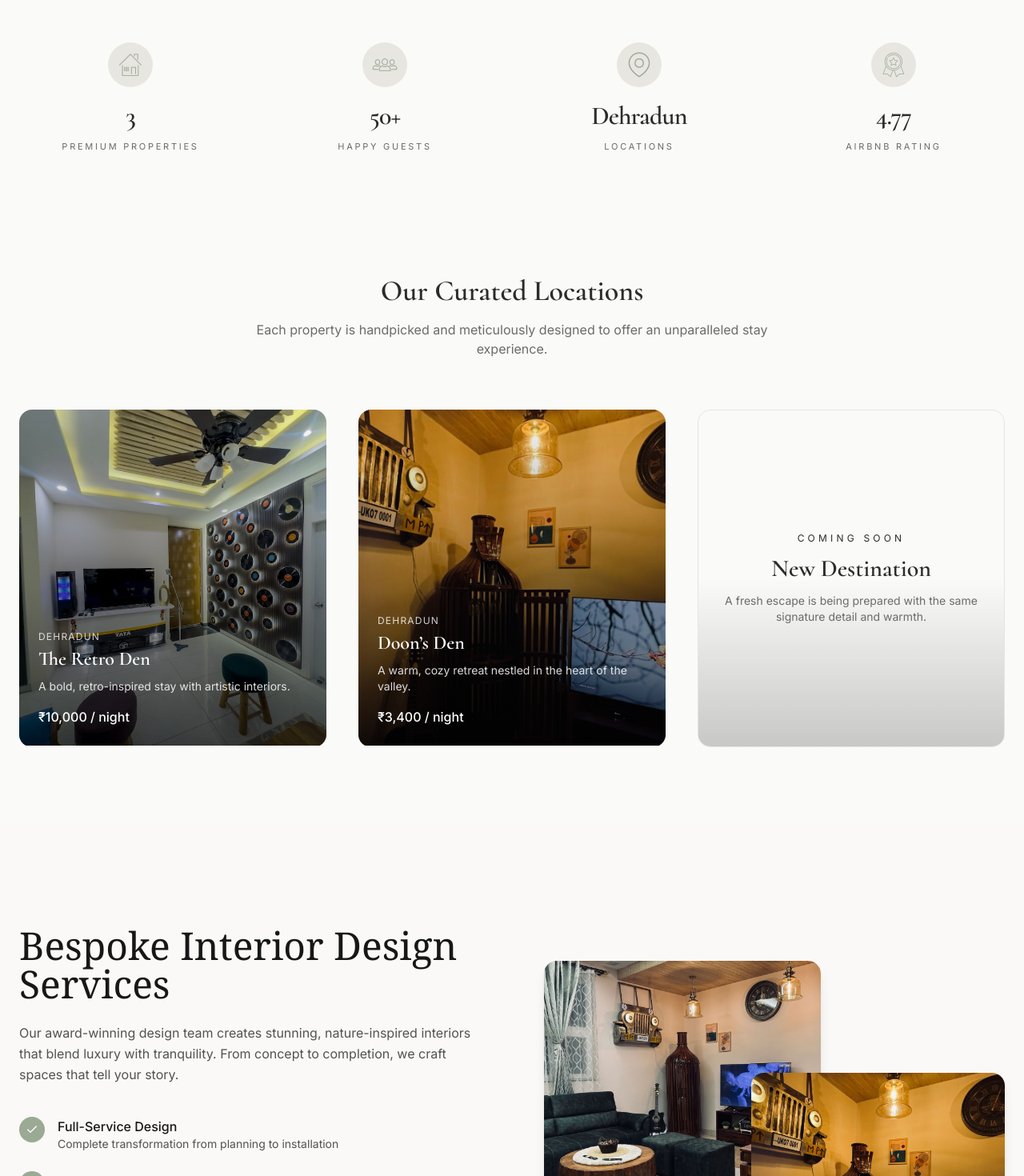
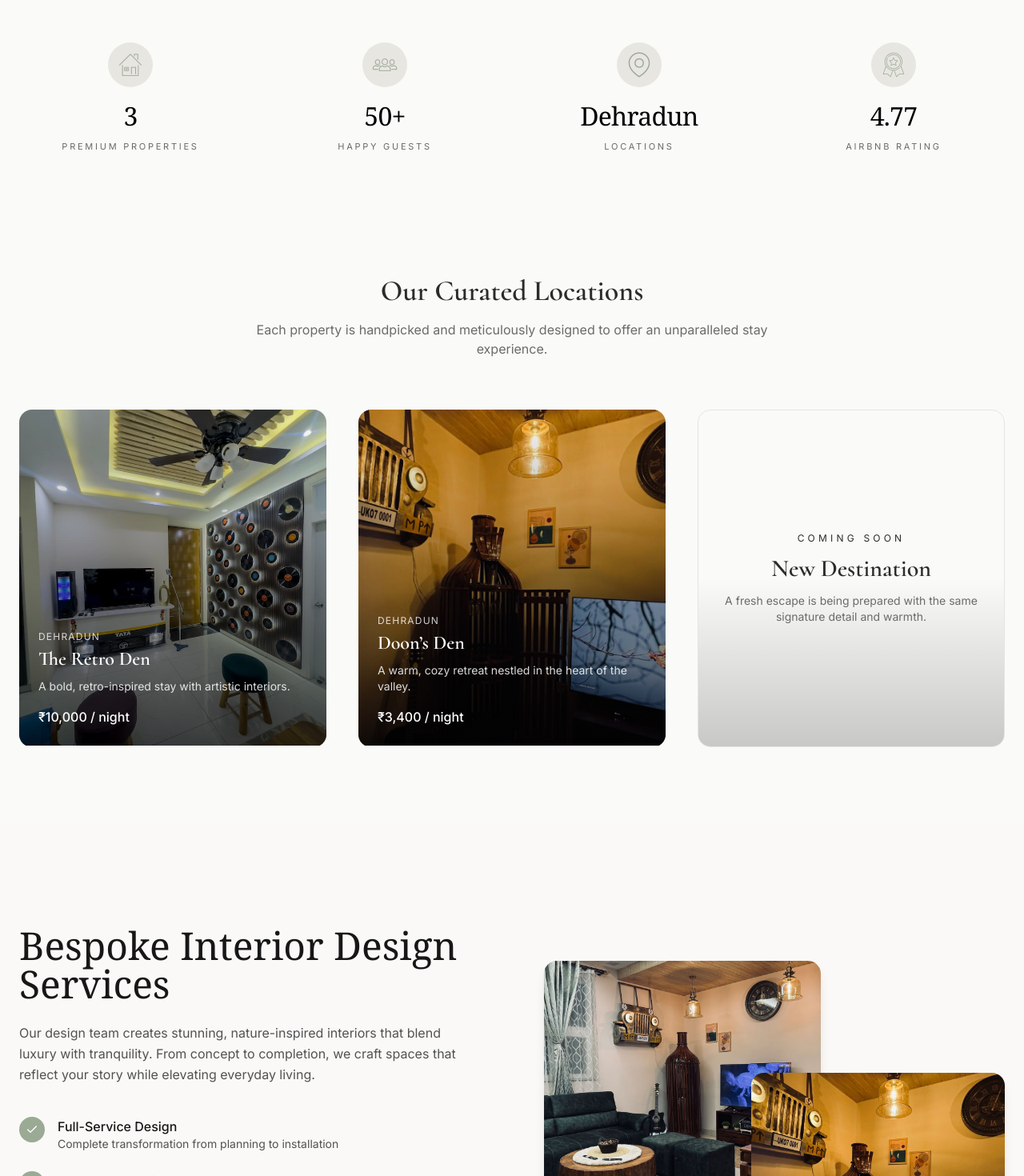
Before and after one commit to Paranormal31/aera-living, a Next.js app: page / in a window 1280 px wide. Shown: the part 820-2290 px from the top of the page at 80% size. Built offline with nearby package versions, Linux system fonts and the light colour scheme.

Commit message:
Update from Assistant

```diff
--- a/components/InteriorServices.tsx
+++ b/components/InteriorServices.tsx
@@ -13,9 +13,9 @@ export default function InteriorServices() {
           </h2>
 
           <p className="mt-6 text-neutral-600 max-w-xl leading-relaxed">
-            Our award-winning design team creates stunning, nature-inspired
+            Our design team creates stunning, nature-inspired
             interiors that blend luxury with tranquility. From concept to
-            completion, we craft spaces that tell your story.
+            completion, we craft spaces that reflect your story while elevating everyday living.
           </p>
 
           <ul className="mt-10 space-y-6">
--- a/components/Metrics.tsx
+++ b/components/Metrics.tsx
@@ -41,7 +41,7 @@ export default function Metrics() {
               </div>
 
               {/* Value */}
-              <div className="text-[32px] font-['Cormorant'] font-semibold tracking-tight text-foreground">
+              <div className="text-[32px] font-['Georgia',_serif] font-medium tracking-tight text-black">
                 {item.value}
               </div>
 
```
